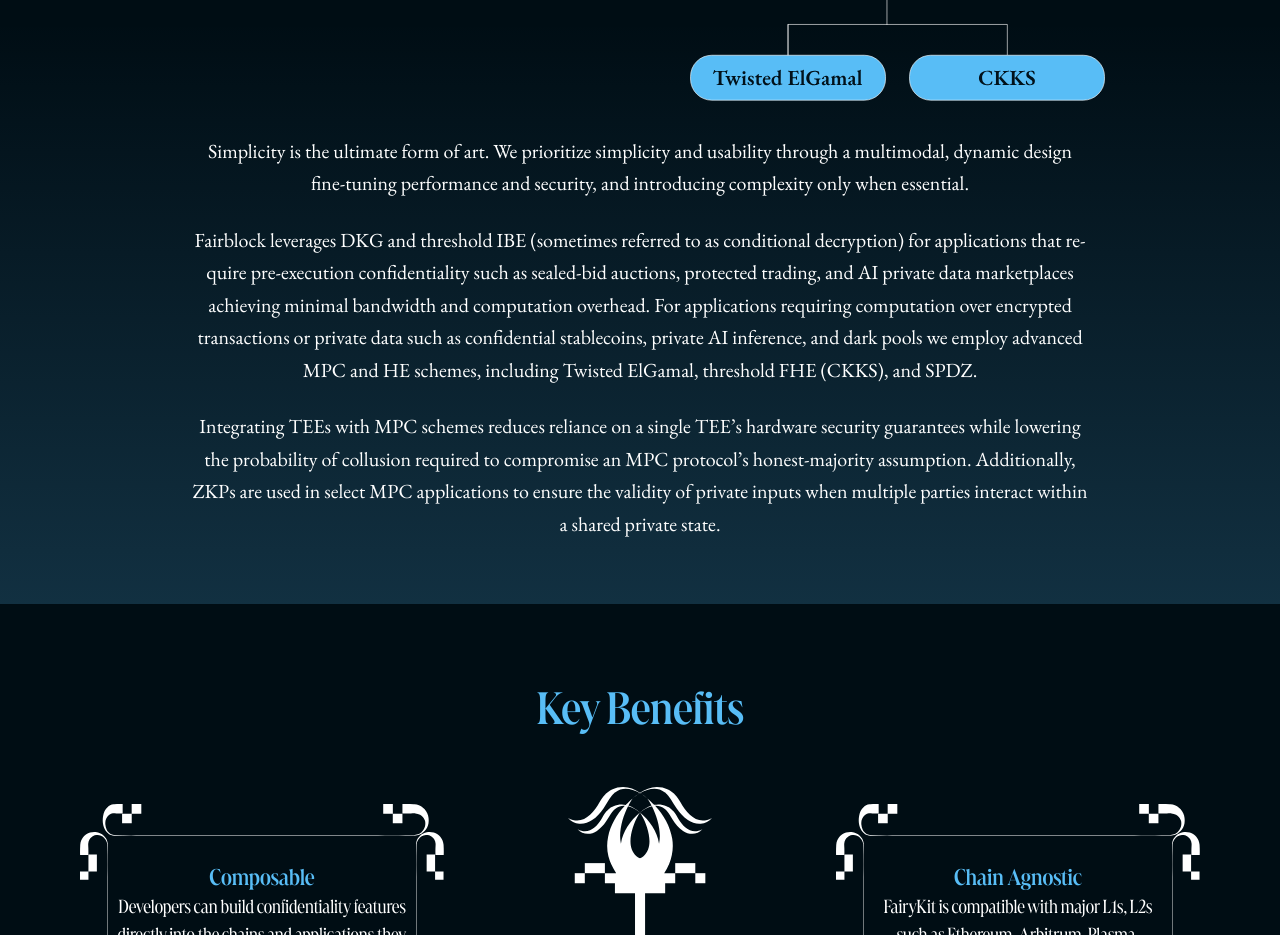
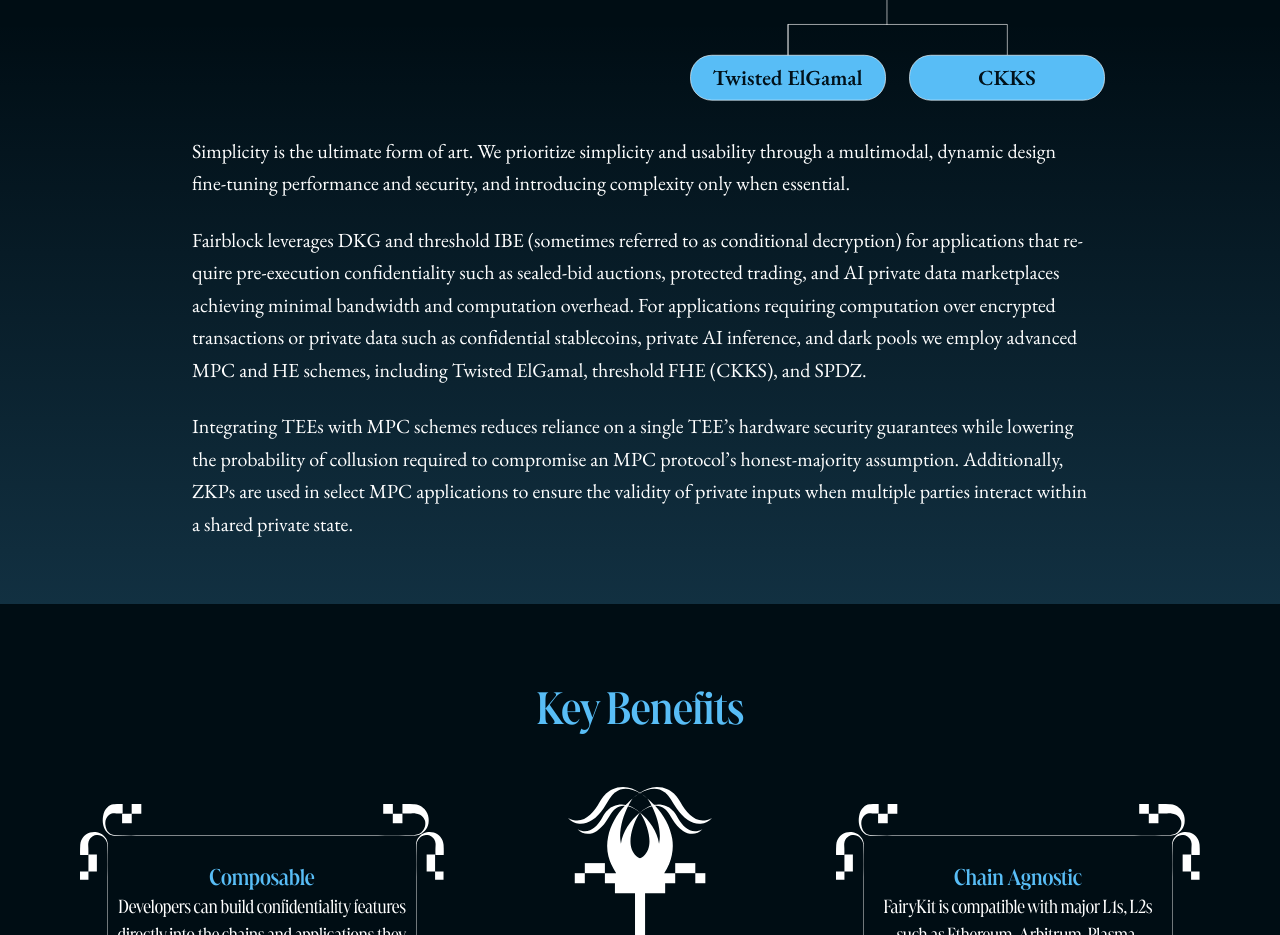
Before and after one commit to Fairblock/fairblock-website-v1, a React (Vite) app: page /how-it-works in a window 1280 px wide. Shown: the part 3200-4135 px from the top of the page. Built offline with nearby package versions, Linux system fonts and the light colour scheme; no server answers.

Commit message:
left-align

```diff
--- a/src/pages/how-it-works/Section4.tsx
+++ b/src/pages/how-it-works/Section4.tsx
@@ -26,7 +26,7 @@
           <figcaption className="sr-only">Confidential computing diagram</figcaption>
         </figure>
 
-        <div className="font-eb-garamond flex flex-col gap-6 pb-12 text-lg lg:text-xl text-center leading-relaxed max-w-4xl mx-auto">
+        <div className="font-eb-garamond flex flex-col gap-6 pb-12 text-lg lg:text-xl text-left leading-relaxed max-w-4xl mx-auto">
           {paragraphs.map((text, idx) => (
             <p key={idx} className="break-words hyphens-auto">{text}</p>
           ))}
```
